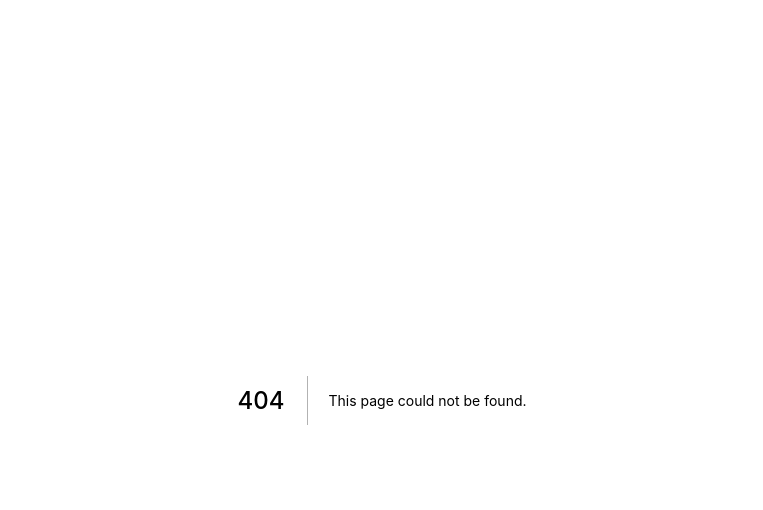
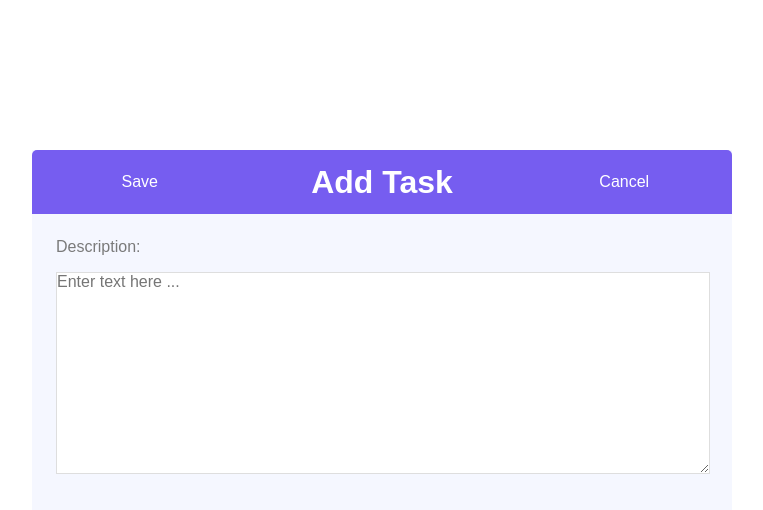
Before and after one commit to GhazalehEslamifard/NextJS-test-app, a Next.js app: page /create-task in a window 1280 px wide. Before the commit this address had no page. Shown: the top 510 px of the page, without its empty margins (258-1021 px from the left). Built offline with nearby package versions, Linux system fonts and the light colour scheme.

Commit message:
Implement CreateTask page and TaskForm component

```diff
--- /dev/null
+++ b/components/create-task-page/index.tsx
@@ -0,0 +1,20 @@
+import { observer } from "mobx-react-lite";
+import { useRouter } from "next/router";
+import { useCallback } from "react";
+
+import { useStore } from "../../stores/store";
+import { TaskForm } from "../task-form";
+
+function CreateTaskComponent(): React.ReactElement {
+  const store = useStore();
+  const router = useRouter();
+
+  const handleSubmit = useCallback((description: string) => {
+    store.createTask(description);
+    void router.push("/");
+  }, []);
+
+  return <TaskForm onSubmit={handleSubmit} isEditing={false} />;
+}
+
+export default observer(CreateTaskComponent);
--- /dev/null
+++ b/components/task-form/index.tsx
@@ -0,0 +1,72 @@
+import { observer } from "mobx-react-lite";
+import { useRouter } from "next/router";
+import React, { useCallback, useState } from "react";
+
+import {
+  StyledTextarea,
+  StyledButton,
+  StyledLabel,
+  Wrapper,
+  Container,
+} from "./styles";
+
+interface Props {
+  onSubmit: (description: string) => void;
+  isEditing: boolean;
+  defaultValue?: string;
+}
+
+function TaskFormComponent({
+  onSubmit,
+  isEditing,
+  defaultValue,
+}: Props): React.ReactElement {
+  const router = useRouter();
+  const [description, setDescription] = useState(
+    defaultValue ? defaultValue : ""
+  );
+
+  const handleTextareaChange = useCallback(
+    (event: React.ChangeEvent<HTMLTextAreaElement>) => {
+      setDescription(event.target.value);
+    },
+    []
+  );
+
+  const saveTask = useCallback(
+    (event: React.FormEvent<HTMLFormElement>) => {
+      event.preventDefault();
+      onSubmit(description);
+    },
+    [description, onSubmit]
+  );
+
+  const discardChanges = useCallback(() => {
+    router.back();
+  }, []);
+
+  return (
+    <Container>
+      <form onSubmit={saveTask}>
+        <Wrapper>
+          <StyledButton type="submit">Save</StyledButton>
+          <h1>{isEditing ? "Edit Task" : "Add Task"}</h1>
+          <StyledButton type="button" onClick={discardChanges}>
+            Cancel
+          </StyledButton>
+        </Wrapper>
+        <StyledLabel>
+          Description:
+          <StyledTextarea
+            name="task"
+            placeholder="Enter text here ..."
+            onChange={handleTextareaChange}
+            value={description}
+          />
+        </StyledLabel>
+      </form>
+    </Container>
+  );
+}
+
+export const TaskForm = observer(TaskFormComponent);
--- /dev/null
+++ b/components/task-form/styles.ts
@@ -0,0 +1,82 @@
+import styled from "@emotion/styled";
+
+export const StyledButton = styled.button`
+  all: unset;
+  width: 88px;
+  height: 36px;
+  text-align: center;
+  box-sizing: border-box;
+  border-radius: 4px;
+  color: ${({ theme }) => theme.simple.white};
+
+  :focus {
+    border: ${({ theme }) => `1px solid ${theme.colors.focused}`};
+  }
+`;
+
+export const StyledTextarea = styled.textarea`
+  all: unset;
+  display: block;
+  resize: vertical;
+  width: calc(700px - 48px);
+  margin-top: 16px;
+  max-height: 350px;
+  min-height: 200px;
+  white-space: break-spaces;
+  word-wrap: break-word;
+  color: ${({ theme }) => theme.simple.black};
+  border: ${({ theme }) => `1px solid ${theme.colors.shadow}`};
+  background: ${({ theme }) => theme.simple.white};
+
+  :focus {
+    border: ${({ theme }) => `1px solid ${theme.colors.focused}`};
+  }
+
+  @media (max-width: 768px) {
+    width: calc(600px - 48px);
+  }
+
+  @media (max-width: 600px) {
+    width: calc(500px - 48px);
+  }
+
+  @media (max-width: 480px) {
+    width: calc(400px - 48px);
+  }
+`;
+export const StyledLabel = styled.label`
+  display: inline-block;
+  color: ${({ theme }) => theme.colors.title};
+  margin: 24px;
+`;
+
+export const Wrapper = styled.div`
+  border-radius: 5px 5px 0 0;
+  height: 64px;
+  display: flex;
+  align-items: center;
+  justify-content: space-around;
+  background: ${({ theme }) => theme.colors.header_background};
+
+  h1 {
+    color: ${({ theme }) => theme.simple.white};
+  }
+`;
+
+export const Container = styled.div`
+  width: 700px;
+  height: 500px;
+  background: ${({ theme }) => theme.colors.background};
+
+  @media (max-width: 768px) {
+    width: 600px;
+  }
+
+  @media (max-width: 600px) {
+    width: 500px;
+  }
+
+  @media (max-width: 480px) {
+    width: 400px;
+  }
+`;
--- /dev/null
+++ b/pages/create-task/index.tsx
@@ -0,0 +1,11 @@
+import { observer } from "mobx-react-lite";
+
+import CreateTaskComponent from "../../components/create-task-page";
+
+import type { NextPage } from "next";
+
+const CreateTaskPage: NextPage = function (): React.ReactElement {
+  return <CreateTaskComponent />;
+};
+
+export default observer(CreateTaskPage);
--- a/styles/theme.ts
+++ b/styles/theme.ts
@@ -3,17 +3,28 @@ import { Theme } from "@emotion/react";
 export const theme: Theme = {
   simple: {
     white: "#ffffff",
+    black: "#000000",
   },
   colors: {
     focused: "#6495ED",
     shadow: "#dedede",
     activated_star: "#e8b923",
     deactivated_star: "#e6e6e6",
-    list_background: "#f5f7ff",
+    background: "#f5f7ff",
+    header_background: "#765df0",
+    title: "#7a7a7a",
+    delete: "#ff7438",
   },
   checkbox: {
     checked: "#09b385",
     unchecked: "#fafafa",
     border: "#adb8c0",
   },
+  button: {
+    delete: "#f5895b",
+    filter: {
+      all: "#7fdbad",
+      important: "#42d468",
+    },
+  },
 };
--- a/types/index.ts
+++ b/types/index.ts
@@ -3,6 +3,11 @@ import { Instance } from "mobx-state-tree";
 import { Store } from "../stores/store";
 import { Task } from "../stores/task";
 
+export enum Filter {
+  All = "ALL",
+  Important = "IMPORTANT",
+}
+
 export type TaskType = Instance<typeof Task>;
 
 export type StoreType = Instance<typeof Store>;
```
Also changed, not shown: components/home-page/index.tsx (+37 -7 lines), components/home-page/styles.ts (+53 -1 lines), types/emotion.d.ts (+12 -1 lines).
